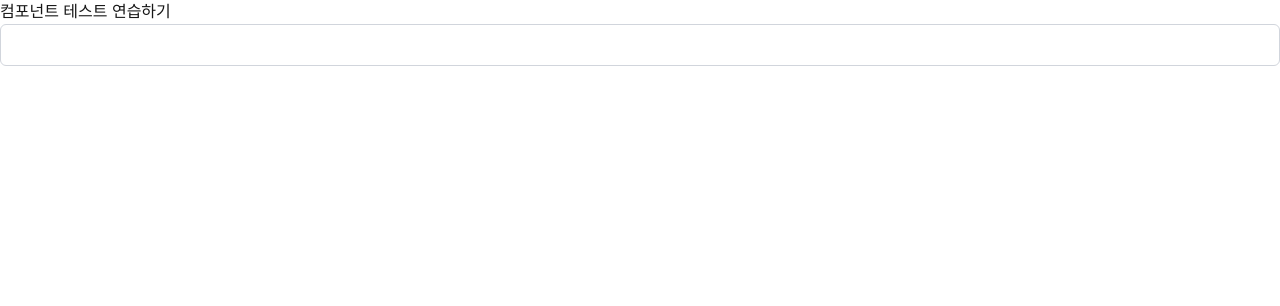
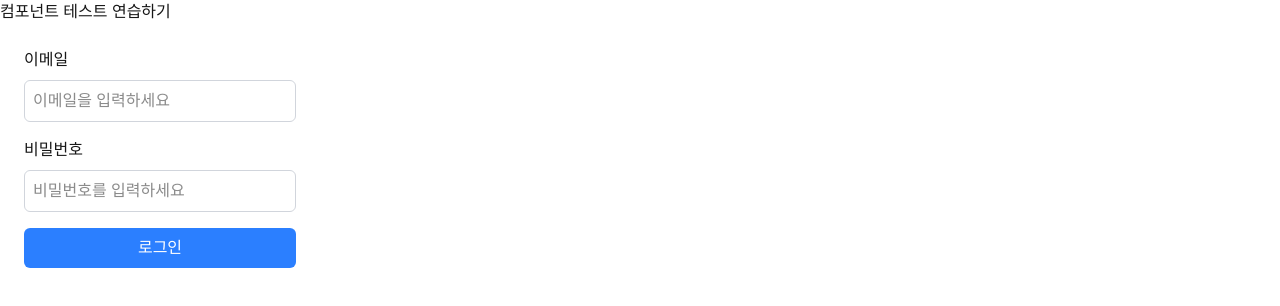
Before and after one commit to lbaku89/study-testing, a Next.js app: page / in a window 1280 px wide. Shown: the top 306 px of the page. Built offline with nearby package versions, Linux system fonts and the light colour scheme.

Commit message:
refactor: 로그인 컴포넌트 개발 & Input 컴포넌트 리팩토링

```diff
--- a/app/page.tsx
+++ b/app/page.tsx
@@ -1,9 +1,11 @@
 import { Input } from "@/components/Input";
+import { LoginForm } from "@/components/LoginForm";
 export default function Home() {
   return (
     <>
       <h1>컴포넌트 테스트 연습하기</h1>
-      <Input />
+      {/* <Input /> */}
+      <LoginForm />
     </>
   );
 }
--- a/components/Input/index.tsx
+++ b/components/Input/index.tsx
@@ -1,55 +1,60 @@
-// src/components/Input/index.tsx
-
 "use client";
 
-import { useState } from "react";
 import { DeleteIconButton } from "./DeleteIconButton";
 
 interface InputProps {
   id?: string;
   name?: string;
-  defaultValue?: string;
+  value?: string;
+  onChange: (e: React.ChangeEvent<HTMLInputElement>) => void;
   type?: "text" | "password" | "email" | "number"; // 필요한 타입을 추가할 수 있습니다.
   placeholder?: string;
+  isError?: boolean; // 에러 상태를 나타내는 prop
+  errorMessage?: string; // 에러 메시지를 나타내는 prop
+  onDelete: () => void; // X 버튼 클릭 시 호출되는 함수
   // 추가적인 props가 필요하다면 여기에 정의할 수 있습니다.
-  isError?: boolean;
-  errorMessage?: string;
 }
 export const Input = ({
   id,
   name,
-  defaultValue = "",
+  value,
+  onChange,
   type = "text",
   placeholder,
   isError = false,
   errorMessage = "",
+  onDelete,
 }: InputProps) => {
-  const [value, setValue] = useState(defaultValue);
   const borderColor = isError ? "border-red-500" : "border-gray-300";
 
   return (
     <div className="relative inline-block w-full">
+      <div className="relative">
         <input
           id={id}
           name={name}
           type={type}
           placeholder={placeholder}
           value={value}
-        onChange={(e) => setValue(e.target.value)}
+          onChange={onChange}
           className={`p-2 pr-8 border ${borderColor} rounded-md w-full`}
         />
         {value && (
           <button
             type="button"
-          onClick={() => setValue("")}
+            // onClick={onDelete} -> 이렇게 실수로 지우거나
+            // onClick={() => { console.log("!") }} -> 이렇게 이상한 함수를 넣는다면?
+            // 혹은 onChange와 같이 다른 이벤트에 onDelete를 넣는다면?
+            onClick={onDelete}
             className="absolute right-2 top-1/2 transform -translate-y-1/2 cursor-pointer"
             aria-label="입력값 지우기"
           >
             <DeleteIconButton />
           </button>
         )}
+      </div>
       {isError && (
-        <span className="text-red-500 text-sm mt-1 ml-1">{errorMessage}</span>
+        <div className="text-red-500 text-sm ml-1 mt-1">{errorMessage}</div>
       )}
     </div>
   );
--- a/components/LoginForm/index.tsx
+++ b/components/LoginForm/index.tsx
@@ -1,14 +1,58 @@
-export default function LoginForm() {
+"use client";
+
+import { useState } from "react";
+import { Input } from "../Input";
+
+export const LoginForm = () => {
+  const [values, setValues] = useState({
+    email: "",
+    password: "",
+  });
+
+  const handleChange = (e: React.ChangeEvent<HTMLInputElement>) => {
+    const { name, value } = e.target;
+    setValues((prev) => ({ ...prev, [name]: value }));
+  };
+
   return (
-    <form>
-      <label htmlFor="email">이메일:</label>
-      <input
-        id="email"
-        type="email"
-        placeholder="이메일을 입력하세요"
-        data-testid="email-input"
-      />
-      <button type="submit">로그인</button>
+    <form className="flex flex-col gap-4 w-80 p-6 bg-white">
+      <div>
+        <label htmlFor="email" className="block mb-2">
+          이메일
+        </label>
+        {/* Input에 value와 onChange를 넣을 수 없는 상황 */}
+        <Input
+          id="email"
+          name="email"
+          // 에러
+          value={values.email}
+          // 에러
+          onChange={handleChange}
+          onDelete={() => setValues((prev) => ({ ...prev, email: "" }))}
+          type="email"
+          placeholder="이메일을 입력하세요"
+        />
+      </div>
+      <div>
+        <label htmlFor="password" className="block mb-2">
+          비밀번호
+        </label>
+        {/* Input에 value와 onChange를 넣을 수 없는 상황 */}
+        <Input
+          id="password"
+          name="password"
+          // 에러
+          value={values.password}
+          // 에러
+          onChange={handleChange}
+          onDelete={() => setValues((prev) => ({ ...prev, password: "" }))}
+          type="password"
+          placeholder="비밀번호를 입력하세요"
+        />
+      </div>
+      <button className="bg-blue-500 rounded-md w-full cursor-pointer p-2 text-white">
+        로그인
+      </button>
     </form>
   );
-}
+};
```
Also changed, not shown: 2 other files (tests, documents, lock files or other folders). Lines whose indentation alone changed are shown as unchanged.
